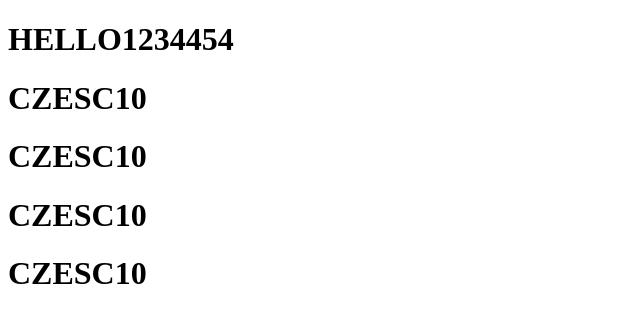
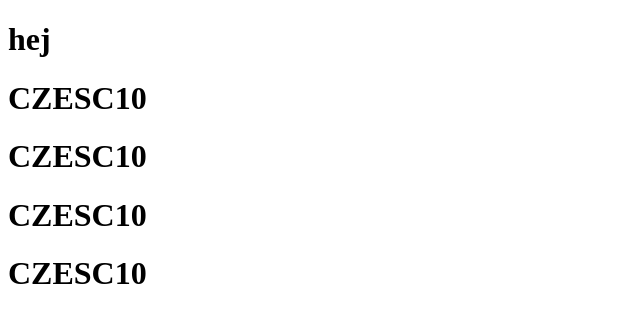
Before and after one commit to michal-bluedew/First-Repo, a plain HTML site: page index.html in a window 1280 px wide. Shown: the whole page, without its empty margins (0-640 px from the left). Drawn offline with Linux system fonts and the light colour scheme.

Commit message:
Pierwsza wersja

```diff
--- a/index.html
+++ b/index.html
@@ -5,7 +5,7 @@
     <title>GIT</title>
 </head>
 <body>
-<h1>HELLO1234454</h1>
+<h1>hej</h1>
 <h1>CZESC10</h1>
 <h1>CZESC10</h1>
 <h1>CZESC10</h1>
```
